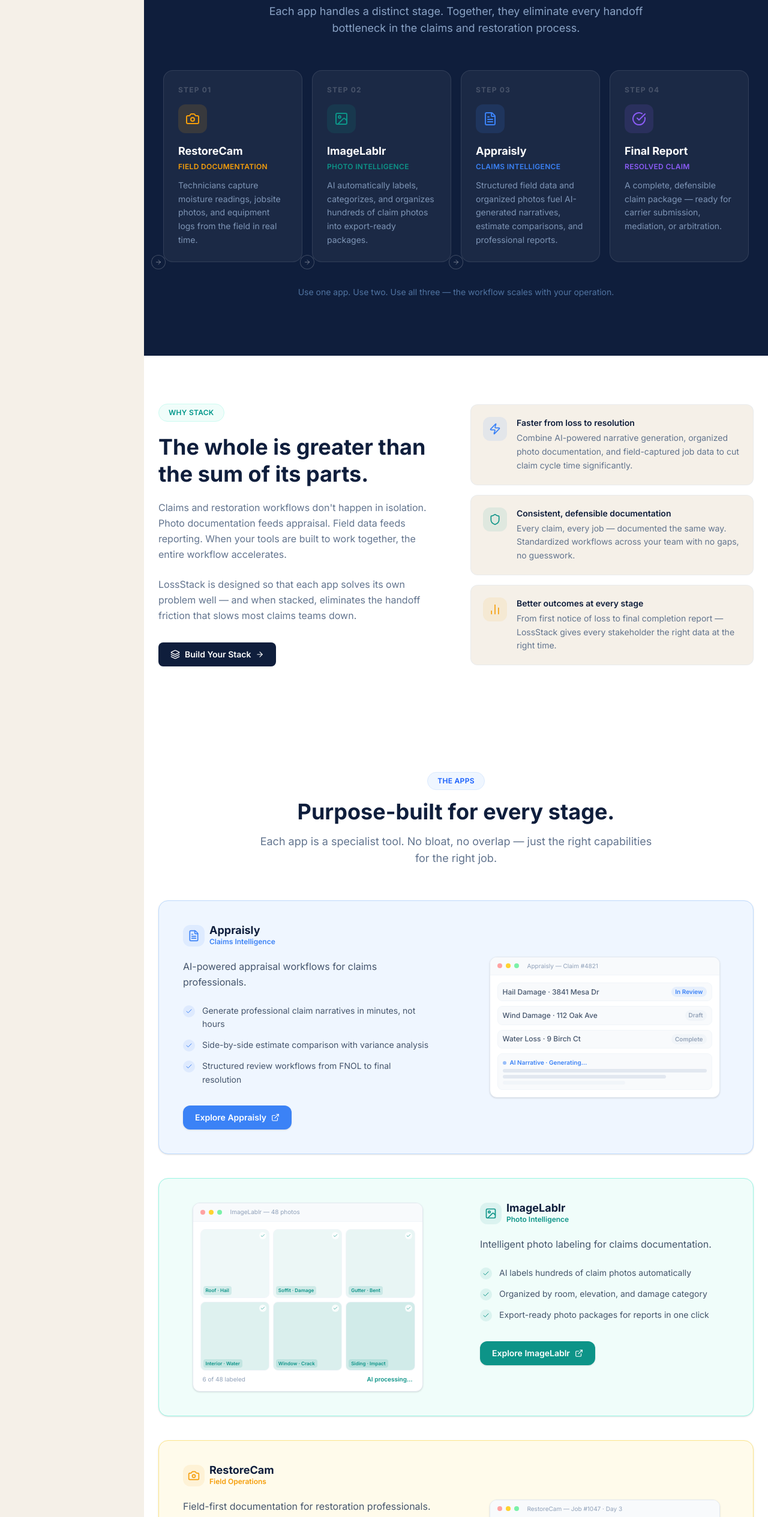
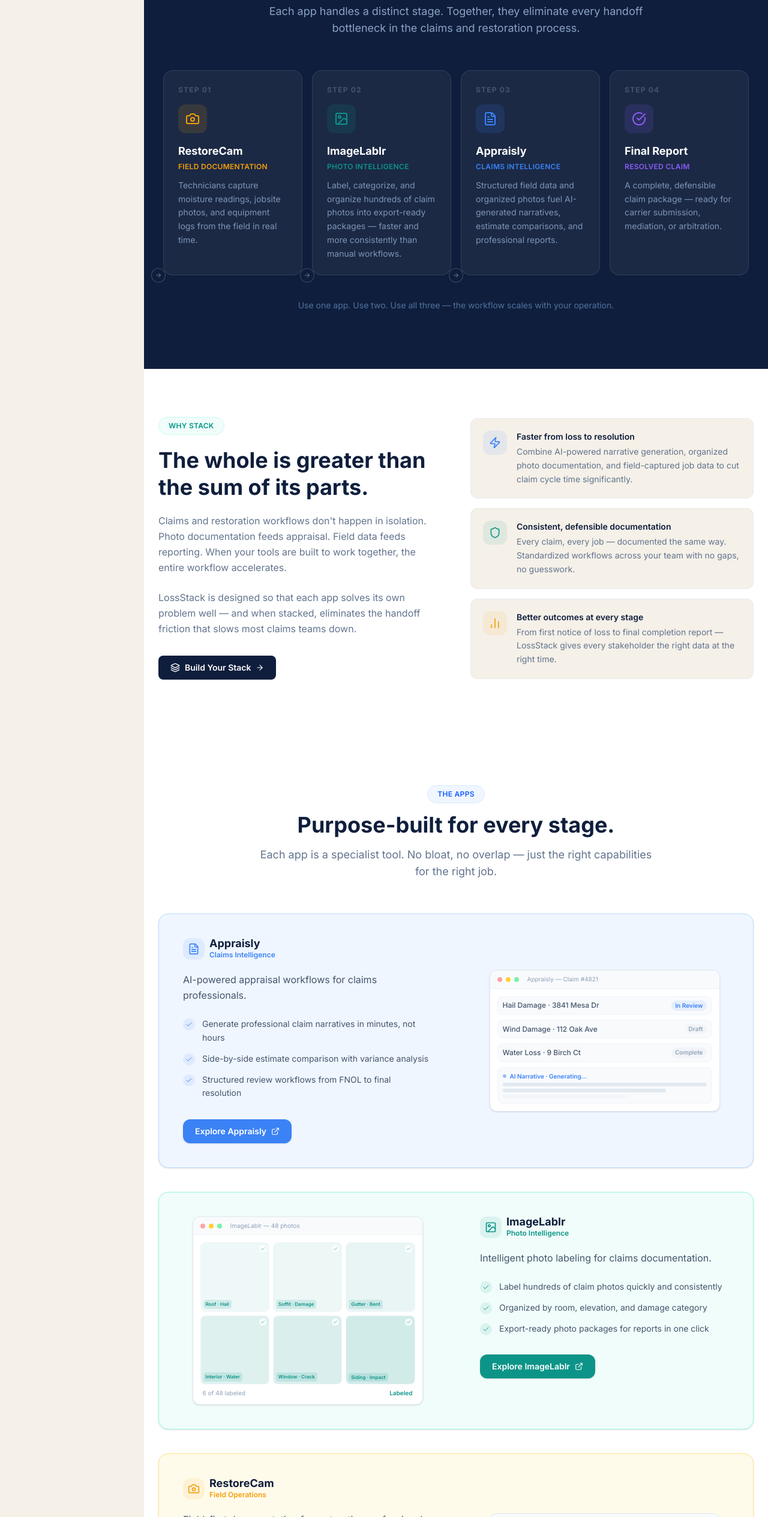
Before and after one commit to founderai/lossstack, a Next.js app: page / in a window 1280 px wide. Shown: the part 2227-4756 px from the top of the page at 60% size. Built offline with nearby package versions, Linux system fonts and the light colour scheme.

Commit message:
Remove AI processing references from ImageLablr showcase and workflow sections

```diff
--- a/components/sections/ProductShowcase.tsx
+++ b/components/sections/ProductShowcase.tsx
@@ -33,7 +33,7 @@ const products = [
     url: "https://www.imagelablr.com",
     icon: Image,
     benefits: [
-      { icon: Zap, text: "AI labels hundreds of claim photos automatically" },
+      { icon: Zap, text: "Label hundreds of claim photos quickly and consistently" },
       { icon: Shield, text: "Organized by room, elevation, and damage category" },
       { icon: Clock, text: "Export-ready photo packages for reports in one click" },
     ],
@@ -135,7 +135,7 @@ function ImageLablrMock({ color }: { color: string }) {
         </div>
         <div className="mt-2 flex items-center justify-between px-1">
           <span className="text-slate-400 text-[10px]">6 of 48 labeled</span>
-          <span className="text-[10px] font-semibold" style={{ color }}>AI processing…</span>
+          <span className="text-[10px] font-semibold" style={{ color }}>Labeled</span>
         </div>
       </div>
     </div>
--- a/components/sections/WorkflowSection.tsx
+++ b/components/sections/WorkflowSection.tsx
@@ -20,7 +20,7 @@ const steps = [
     icon: ImageIcon,
     label: "ImageLablr",
     role: "Photo Intelligence",
-    description: "AI automatically labels, categorizes, and organizes hundreds of claim photos into export-ready packages.",
+    description: "Label, categorize, and organize hundreds of claim photos into export-ready packages — faster and more consistently than manual workflows.",
     color: "#0D9488",
     bg: "#CCFBF1",
   },
```
